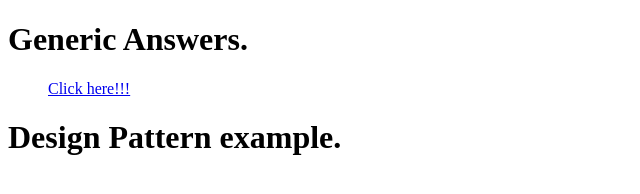
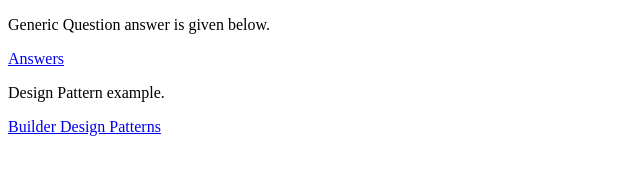
Before and after one commit to ariful06/ariful06.github.io, a plain HTML site: page index.html in a window 1280 px wide. Shown: the whole page, without its empty margins (0-640 px from the left). Drawn offline with Linux system fonts and the light colour scheme.

Commit message:
Updated heading

```diff
--- a/index.html
+++ b/index.html
@@ -2,9 +2,9 @@
 <html>
 <body>
 
-<h1 >Generic Answers.</h1>
-  <ul><a href="https://docs.google.com/document/d/1YMCxvFNrUa-XrW5jpgqBCMxMHsG4l1DuloOnTW8SKLQ/edit?usp=sharing">Click here!!!</a></ul>
-  <h1> Design Pattern example.</h1>
-   <ul><a href="https://github.com/ariful06/ariful06.github.io/blob/main/creationalDesignPattern.docx"></a></ul>
+<p >Generic Question answer is given below.</p>
+ <a href="https://docs.google.com/document/d/1YMCxvFNrUa-XrW5jpgqBCMxMHsG4l1DuloOnTW8SKLQ/edit?usp=sharing">Answers</a>
+  <p> Design Pattern example.</p>
+   <a href="https://github.com/ariful06/ariful06.github.io/blob/main/creationalDesignPattern.docx">Builder Design Patterns</a>
 </body>
 </html>
```
